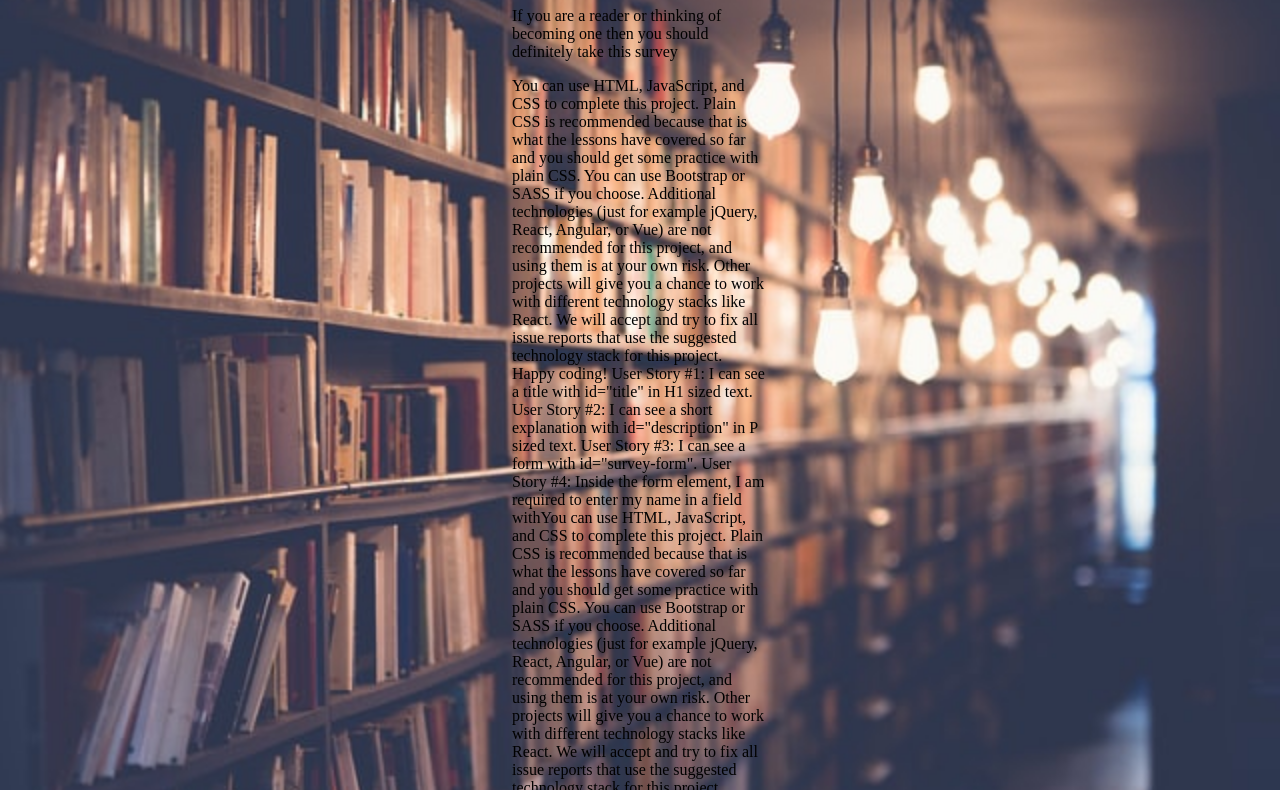
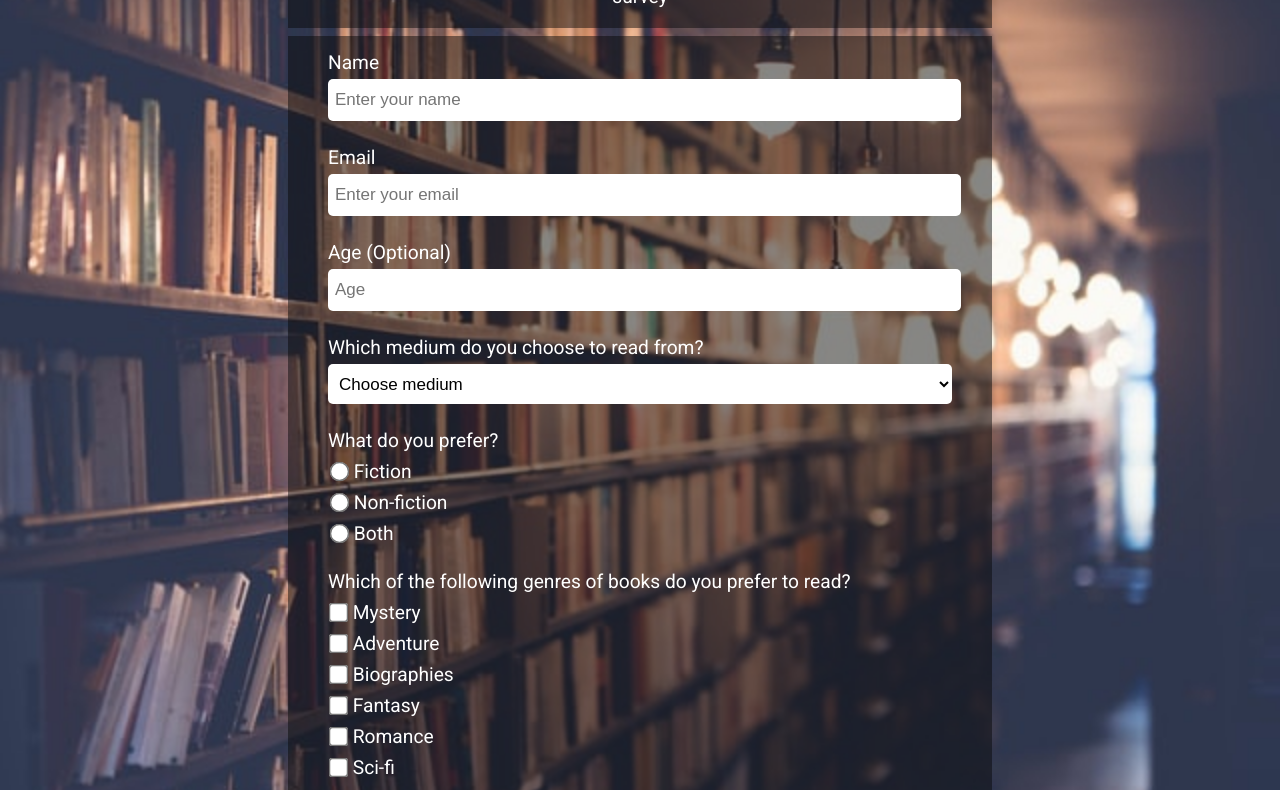
Before and after one commit to sneharatnani/Readers-survey-form, a plain HTML site: page index.html in a window 1280 px wide. Shown: the part 110-900 px from the top of the page. Drawn offline with nearby package versions, Linux system fonts and the light colour scheme.

Commit message:
add comment area

```diff
--- a/css/main.css
+++ b/css/main.css
@@ -5,6 +5,81 @@ body {
     background-attachment: fixed;
     background-position: center center;
     background-size: cover;
-    width: 20vw;
+    font-size: 1.2rem;
+}
+
+.container {
+    color: white;
+    width: 55vw;
     margin: auto;
 }
+
+.heading, form {
+    background-color: #0808087a;
+}
+
+.heading {
+    text-align: center;
+    padding-bottom: 1px;
+}
+
+#title {
+    font-size: 4vw;
+    margin-top: 0;
+    text-transform: capitalize;
+    font-family: 'Playfair Display', sans-serif;
+}
+
+#description {
+    font-family: 'Roboto', sans-serif;
+    margin-top: -30px;
+}
+
+form {
+    padding: 15px 40px;
+    font-family: 'Roboto', sans-serif;
+    margin-top: 8px;
+}
+
+input[type=text],
+input[type=email],
+input[type=number],
+select,
+textarea {
+    height: 5vh;
+    padding-left: 7px;
+    font-size: 17px;
+    margin: 5px 0 25px;
+    border: none;
+    width: 100%;
+    border-radius: 5px;
+}
+
+select {
+    background-color: white;
+}
+
+.radio-label {
+    margin: 0;
+}
+
+input[type=radio], input[type=checkbox] {
+    margin-top: 13px;
+    -ms-transform: scale(1.5);
+    -webkit-transform: scale(1.5);
+    transform: scale(1.5);
+}
+
+.check-label {
+    margin: 25px 0 0;
+}
+
+textarea {
+    height: 20vh;
+    font-family: 'Roboto', sans-serif;
+}
+
+#comment {
+    display: inline-block;
+    margin-top: 25px;
+}
--- a/index.html
+++ b/index.html
@@ -5,35 +5,75 @@
     <meta charset="UTF-8">
     <meta http-equiv="X-UA-Compatible" content="IE=edge">
     <meta name="viewport" content="width=device-width, initial-scale=1.0">
-    <title>Readers survey form</title>
+    <title>readers survey form</title>
     <link rel="icon" href="img/favicon-32x32.png" type="img/png">
     <link rel="stylesheet" href="css/main.css">
+    <link href="https://fonts.googleapis.com/css2?family=Playfair+Display:wght@700&display=swap" rel="stylesheet">
+    <link href="https://fonts.googleapis.com/css2?family=Roboto&display=swap" rel="stylesheet">
 </head>
 
 <body>
     <div class="container">
         <header class="heading">
-            <h1 id="title">Readers survey form</h1>
-            <p id="description">If you are a reader or thinking of becoming one then you should definitely take this survey
+            <h1 id="title">Readers survey</h1>
+            <p id="description">If you are a reader or thinking of becoming one then you should definitely take this
+                survey
             </p>
         </header>
-        You can use HTML, JavaScript, and CSS to complete this project. Plain CSS is recommended because that is what the lessons have covered so far and you should get some practice with plain CSS. You can use Bootstrap or SASS if you choose. Additional technologies (just for example jQuery, React, Angular, or Vue) are not recommended for this project, and using them is at your own risk. Other projects will give you a chance to work with different technology stacks like React. We will accept and try to fix all issue reports that use the suggested technology stack for this project. Happy coding!
+        <form action="#" id="survey-form">
+            <label for="name" id="name-label">Name</label>
+            <input type="text" id="name" placeholder="Enter your name" required/>
 
-User Story #1: I can see a title with id="title" in H1 sized text.
+            <label for="email" id="email-label">Email</label>
+            <input type="email" id="email" placeholder="Enter your email" required>
 
-User Story #2: I can see a short explanation with id="description" in P sized text.
+            <label for="number" id="number-label">Age (Optional)</label>
+            <input type="number" id="number" placeholder="Age" min="14" max="100">
+            <!-- dropdown menu ------------------>
+            <label for="dropdown">Which medium do you choose to read from?</label><br>
+            <select name="medium" id="dropdown">
+                <option value="" disabled selected>Choose medium</option>
+                <option value="printbook">Print Books</option>
+                <option value="ebook">E-books</option>
+                <option value="magazines">Magazines</option>
+                <option value="newspaper">Newspapers</option>
+                <option value="smartphone">Smartphone</option>
+                <option value="other">Other</option>
+            </select>
+            <!-- radio buttons--------------------->
+            <p class="radio-label">What do you prefer?</p>
+            <input type="radio" id="fiction" name="preference" value="fiction">
+            <label for="fiction">Fiction</label><br>
 
-User Story #3: I can see a form with id="survey-form".
+            <input type="radio" id="nonfiction" name="preference" value="nonfiction">
+            <label for="nonfiction">Non-fiction</label><br>
 
-User Story #4: Inside the form element, I am required to enter my name in a field withYou can use HTML, JavaScript, and CSS to complete this project. Plain CSS is recommended because that is what the lessons have covered so far and you should get some practice with plain CSS. You can use Bootstrap or SASS if you choose. Additional technologies (just for example jQuery, React, Angular, or Vue) are not recommended for this project, and using them is at your own risk. Other projects will give you a chance to work with different technology stacks like React. We will accept and try to fix all issue reports that use the suggested technology stack for this project. Happy coding!
+            <input type="radio" id="both" name="preference" value="both">
+            <label for="both">Both</label><br>
+            <!------------ checkbox ---------------------->
+            <p class="check-label">Which of the following genres of books do you prefer to read?</p>
+            <input type="checkbox" id="mystery" name="genre" value="mystery">
+            <label for="mystery">Mystery</label><br>
 
-User Story #1: I can see a title with id="title" in H1 sized text.
+            <input type="checkbox" id="adventure" name="genre" value="adventure">
+            <label for="adventure">Adventure</label><br>
 
-User Story #2: I can see a short explanation with id="description" in P sized text.
+            <input type="checkbox" id="bio" name="genre" value="bio">
+            <label for="bio">Biographies</label><br>
 
-User Story #3: I can see a form with id="survey-form".
+            <input type="checkbox" id="fantasy" name="genre" value="fantasy">
+            <label for="fantasy">Fantasy</label><br>
 
-User Story #4: Inside the form element, I am required to enter my name in a field with
+            <input type="checkbox" id="rom" name="genre" value="rom">
+            <label for="rom">Romance</label><br>
+
+            <input type="checkbox" id="scifi" name="genre" value="scifi">
+            <label for="scifi">Sci-fi</label><br>
+
+            <!-- textarea ------------------------->
+            <label for="textarea" id="comment">Which is your favorite book and why?</label><br>
+            <textarea name="textarea" id="textarea" placeholder="Write here..."></textarea>
+        </form>
     </div>
 </body>
 
```
